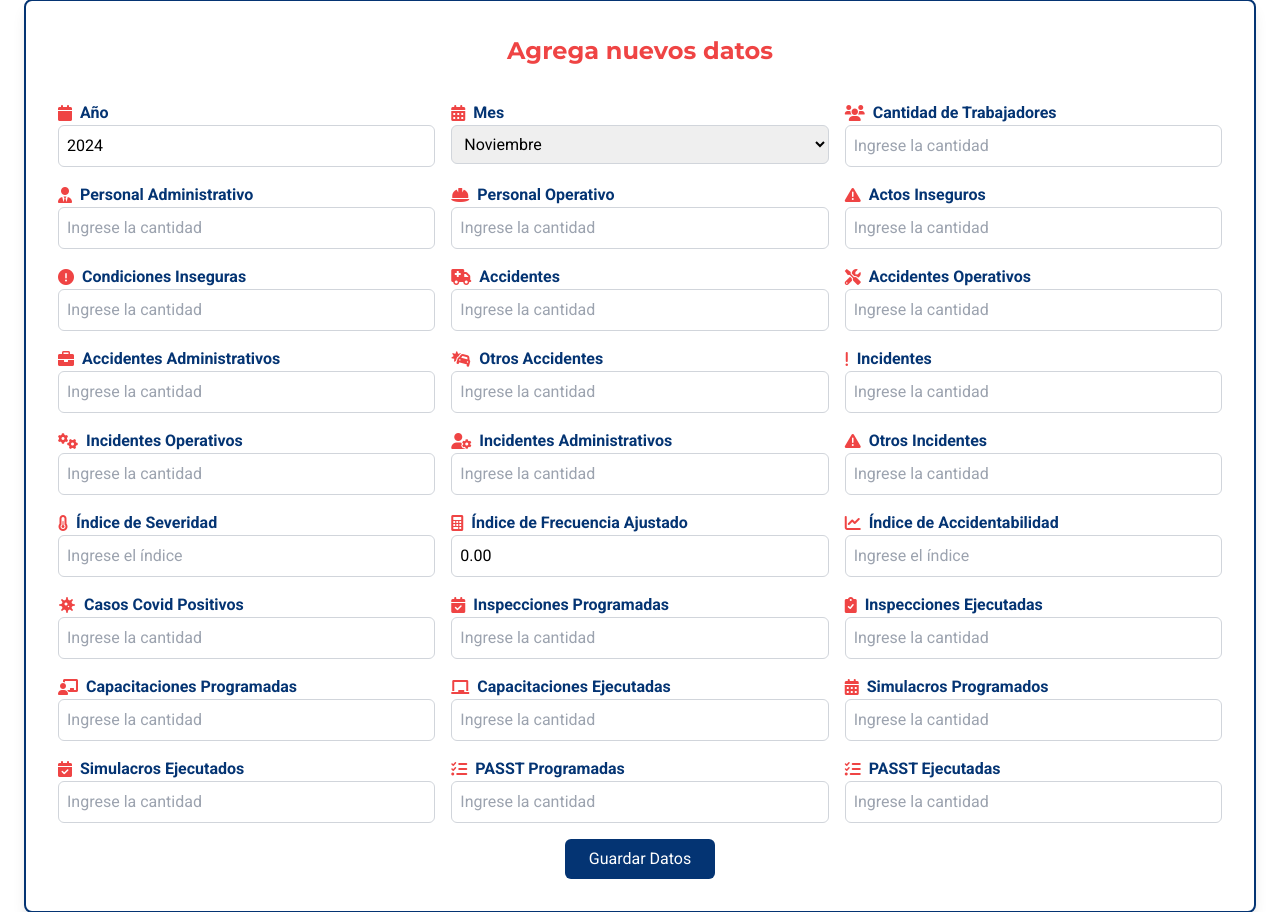
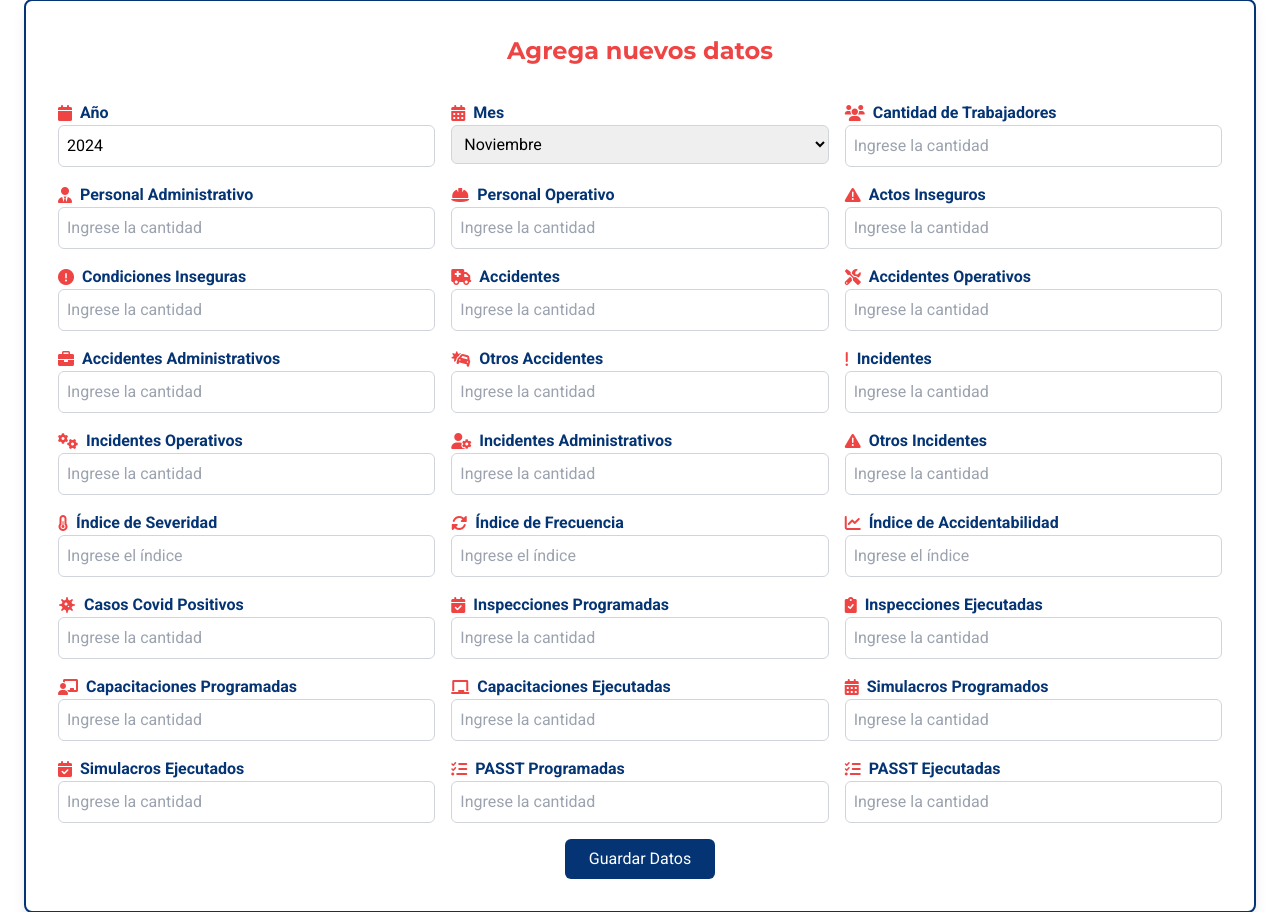
Before and after one commit to JonathanRobinsonAristizabalSoto/Seguridad_laboral, a PHP site: page /formulario.php in a window 1280 px wide. Shown: the part 232-1144 px from the top of the page. Run offline with PHP 8.4, Linux system fonts and the light colour scheme; data that the repository does not hold is empty.

Commit message:
Actualizacion msj actualizacion

```diff
--- a/public/formulario.php
+++ b/public/formulario.php
@@ -177,14 +177,13 @@ include('head.php');
                     <input type="number" step="0.01" name="indice_severidad" id="indice_severidad" class="p-2 border border-gray-300 rounded-md" placeholder="Ingrese el índice" required>
                 </div>
 
-                <!-- El campo para el índice de frecuencia ajustado debe mostrar el valor calculado -->
+                <!-- Campo: Indice de Frecuencia -->
                 <div class="flex flex-col">
-                    <label for="indice_frecuencia_ajustado" class="font-semibold text-azul flex items-center">
-                        <i class="fas fa-calculator text-rojo mr-2"></i> Índice de Frecuencia Ajustado
+                    <label for="indice_frecuencia" class="font-semibold text-azul flex items-center">
+                        <i class="fas fa-sync-alt text-rojo mr-2"></i> Índice de Frecuencia
                     </label>
-                    <input type="number" name="indice_frecuencia_ajustado" id="indice_frecuencia_ajustado" class="p-2 border border-gray-300 rounded-md" value="<?php echo number_format($indice_frecuencia_ajustado, 2); ?>" readonly>
+                    <input type="number" step="0.01" name="indice_frecuencia" id="indice_frecuencia" class="p-2 border border-gray-300 rounded-md" placeholder="Ingrese el índice" required>
                 </div>
-
 
                 <!-- Campo: Índice de Accidentabilidad -->
                 <div class="flex flex-col">
@@ -293,37 +292,13 @@ include('head.php');
             var indiceAccidentabilidad = (accidentes / cantidadTrabajadores) * 1000;
             document.getElementById('indice_accidentabilidad').value = indiceAccidentabilidad.toFixed(2);
 
+            // Calcular Índice de Frecuencia
+            var horasTrabajadas = cantidadTrabajadores * 47 * 4; // 47 horas semanales * 4 semanas
+            var indiceFrecuencia = (accidentes / horasTrabajadas) * 83333.33; // Ajuste mensual
+
+            document.getElementById('indice_frecuencia').value = indiceFrecuencia.toFixed(2);
         }
     </script>
-
-    <script>
-        // Función para calcular el índice de frecuencia ajustado
-        function calcularIndiceFrecuencia() {
-            const trabajadoresOperativos = parseInt(document.getElementById('personal_operativo').value) || 0;
-            const trabajadoresAdministrativos = parseInt(document.getElementById('personal_administrativo').value) || 0;
-            const accidentes = parseInt(document.getElementById('accidentes').value) || 0;
-            const horasPorTrabajador = 188; // Suponemos 160 horas por trabajador al mes
-
-            // Calcular el total de horas trabajadas
-            const totalTrabajadores = trabajadoresOperativos + trabajadoresAdministrativos;
-            const totalHorasTrabajadas = totalTrabajadores * horasPorTrabajador;
-
-            // Calcular el índice de frecuencia ajustado
-            let indiceFrecuenciaAjustado = 0;
-            if (totalHorasTrabajadas > 0) {
-                indiceFrecuenciaAjustado = (accidentes * 1000000) / totalHorasTrabajadas;
-            }
-
-            // Mostrar el índice de frecuencia ajustado en el formulario
-            document.getElementById('indice_frecuencia_ajustado').value = indiceFrecuenciaAjustado.toFixed(2);
-        }
-
-        // Escuchar cambios en los campos relevantes
-        document.getElementById('personal_operativo').addEventListener('input', calcularIndiceFrecuencia);
-        document.getElementById('personal_administrativo').addEventListener('input', calcularIndiceFrecuencia);
-        document.getElementById('accidentes').addEventListener('input', calcularIndiceFrecuencia);
-    </script>
-
 
 
 </body>
```
